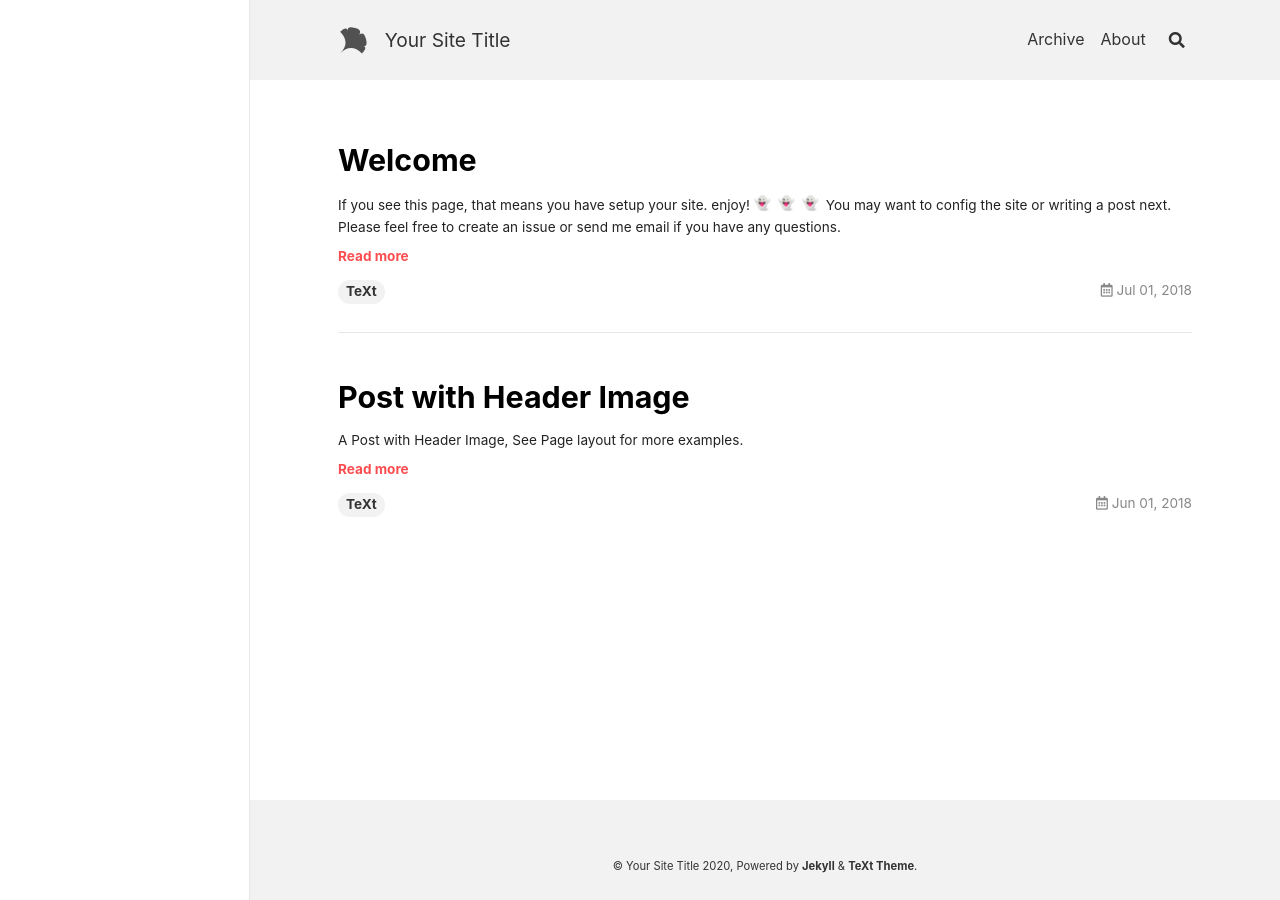
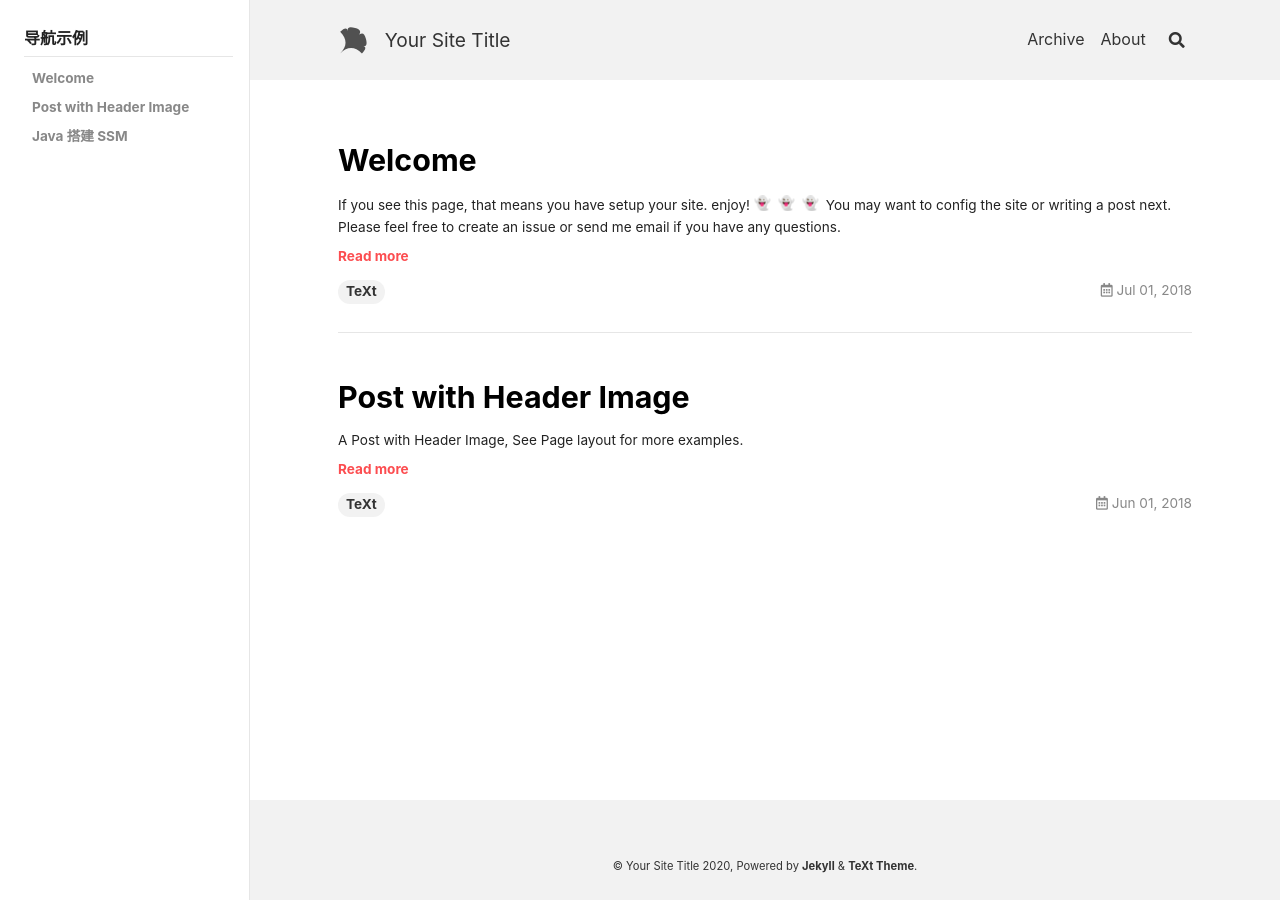
Before and after one commit to Niverkk/Niverkk.github.io, a Jekyll site: the page built from index.html, in a window 1280 px wide. Built offline with Jekyll 4.4.1, drawn with Linux system fonts in a browser that asks for light colours; nearby versions of some CDN libraries; emoji names are drawn with the system emoji font; the list of posts is cut into pages by our own code.

Commit message:
add sidebar2

```diff
--- a/_data/navigation.yml
+++ b/_data/navigation.yml
@@ -48,3 +48,13 @@ header:
       fr-LU   : *FR
       # @end locale config
     url: /about.html
+
+docs-zh:
+  - title: 导航示例
+    children:
+      - title: Welcome
+        url: https://Niverkk.github.io/2018/07/01/welcome.html
+      - title: Post with Header Image
+        url: https://Niverkk.github.io/2018/06/01/header-image.html
+      - title: Java 搭建 SSM
+        url: http://springboot.javaboy.org/2019/0528/javassm
```
